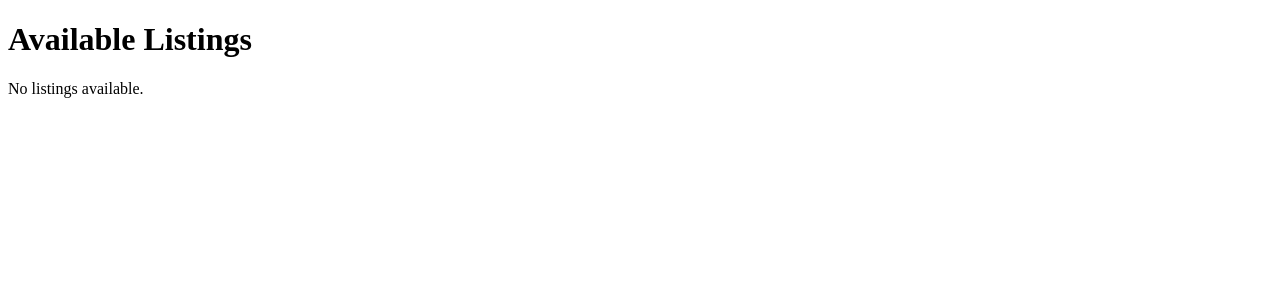
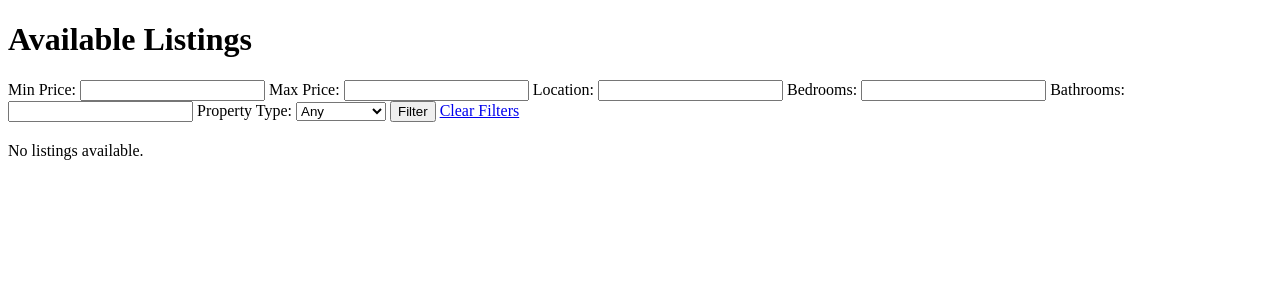
Before and after one commit to jdavidIP/Simple-Rentals, a Django app: page /listings/viewAll in a window 1280 px wide. Shown: the top 300 px of the page. Run offline with Django 5.2, Linux system fonts and the light colour scheme; data that the repository does not hold is empty.

Commit message:
Add basic filtering functionality for listings in viewAll template

```diff
--- a/simpleRentals/marketplace/templates/listings/viewAll.html
+++ b/simpleRentals/marketplace/templates/listings/viewAll.html
@@ -19,18 +19,44 @@
             color: blue;
             text-decoration: underline;
         }
+        .filter-container {
+            margin-bottom: 20px;
+        }
     </style>
 </head>
 <body>
     <h1>Available Listings</h1>
+    <div class="filter-container">
+        <form method="get" action="{% url 'viewAllListings' %}">
+            <label for="min_price">Min Price:</label>
+            <input type="number" id="min_price" name="min_price" step="0.01" value="{{ filters.min_price }}">
+            <label for="max_price">Max Price:</label>
+            <input type="number" id="max_price" name="max_price" step="0.01" value="{{ filters.max_price }}">
+            <label for="location">Location:</label>
+            <input type="text" id="location" name="location" value="{{ filters.location }}">
+            <label for="bedrooms">Bedrooms:</label>
+            <input type="number" id="bedrooms" name="bedrooms" value="{{ filters.bedrooms }}">
+            <label for="bathrooms">Bathrooms:</label>
+            <input type="number" id="bathrooms" name="bathrooms" value="{{ filters.bathrooms }}">
+            <label for="property_type">Property Type:</label>
+            <select id="property_type" name="property_type">
+                <option value="">Any</option>
+                <option value="H" {% if filters.property_type == 'H' %}selected{% endif %}>House</option>
+                <option value="A" {% if filters.property_type == 'A' %}selected{% endif %}>Apartment</option>
+                <option value="C" {% if filters.property_type == 'C' %}selected{% endif %}>Condo</option>
+                <option value="T" {% if filters.property_type == 'T' %}selected{% endif %}>Townhouse</option>
+                <option value="O" {% if filters.property_type == 'O' %}selected{% endif %}>Other</option>
+            </select>
+            <button type="submit">Filter</button>
+            <a href="{% url 'viewAllListings' %}" class="button">Clear Filters</a>
+        </form>
+    </div>
     {% for listing in listings %}
         <div class="listing-container">
-            {% if listing.pictures.all %}
-                {% for picture in listing.pictures.all %}
-                    <img src="{{ picture.image.url }}" alt="Listing Image" style="max-width: 300px;">
-                {% endfor %}
+            {% if listing.primary_image %}
+                <img src="{{ listing.primary_image.image.url }}" alt="Listing Image" style="max-width: 300px;">
             {% else %}
-            <img src="/static/img/placeholder.jpg" alt="No Image Available" style="max-width: 300px;">
+                <img src="/static/img/placeholder.jpg" alt="No Image Available" style="max-width: 300px;">
             {% endif %}
             <p><strong>Price:</strong> ${{ listing.price }}</p>
             <p><strong>Property Type:</strong> {{ listing.get_property_type_display }}</p>
@@ -51,27 +77,15 @@
                 </form>
             {% endif %}
 
-            <span class="expand-btn" onclick="toggleDetails('details-{{ listing.id }}')">Show More</span>
+            <form action="{% url 'view_listing' listing.id %}" method="get" style="display:inline;">
+                {% csrf_token %}
+                <button type="submit">View More</button>
+            </form>
 
-            <div id="details-{{ listing.id }}" class="hidden">
-                <p><strong>Payment Type:</strong> {{ listing.get_payment_type_display }}</p>
-                <p><strong>Sqft Area:</strong> {{ listing.sqft_area }}</p>
-                <p><strong>Pet Friendly:</strong> {% if listing.pet_friendly %} Yes {% else %} No {% endif %}</p>
-                <p><strong>Description:</strong> {{ listing.description }}</p>
-                <p><strong>Parking Spaces:</strong> {{ listing.parking_spaces }}</p>
-                <p><strong>Heating:</strong> {% if listing.heating %} Yes {% else %} No {% endif %}</p>
-                <p><strong>laundry_type:</strong> {{ listing.get_laundry_type_display }}</p>
-            </div>
         </div>
     {% empty %}
         <p>No listings available.</p>
     {% endfor %}
 
-    <script>
-        function toggleDetails(id) {
-            const details = document.getElementById(id);
-            details.classList.toggle('hidden');
-        }
-    </script>
 </body>
 </html>
--- a/simpleRentals/marketplace/views.py
+++ b/simpleRentals/marketplace/views.py
@@ -3,6 +3,7 @@ from django.contrib import messages
 from django.contrib.auth import login
 from django.contrib.auth.decorators import login_required
 from django.utils.timezone import now
+from django.db.models import Q
 
 from .models import Listing, ListingPicture, Conversation, Message
 from .forms import UserRegistrationForm, ListingPostingForm, MessageForm
@@ -89,7 +90,35 @@ def send_message(request, conversation_id):
 
 def viewAllListings(request):
     listings = Listing.objects.all()
-    return render(request, 'listings/viewAll.html', {'listings': listings})
+    filters = request.GET
+
+    # Get filter parameters
+    min_price = filters.get('min_price')
+    max_price = filters.get('max_price')
+    location = filters.get('location')
+    bedrooms = filters.get('bedrooms')
+    bathrooms = filters.get('bathrooms')
+    property_type = filters.get('property_type')
+
+    # Apply filters
+    if min_price:
+        listings = listings.filter(price__gte=min_price)
+    if max_price:
+        listings = listings.filter(price__lte=max_price)
+    if location:
+        listings = listings.filter(Q(street_address__icontains=location) | Q(city__icontains=location))
+    if bedrooms:
+        listings = listings.filter(bedrooms__gte=bedrooms)
+    if bathrooms:
+        listings = listings.filter(bathrooms__gte=bathrooms)
+    if property_type:
+        listings = listings.filter(property_type=property_type)
+
+    # Add primary image to each listing
+    for listing in listings:
+        listing.primary_image = listing.pictures.filter(is_primary=True).first()
+
+    return render(request, 'listings/viewAll.html', {'listings': listings, 'filters': filters})
 
 def post_listing(request):
     if not request.user.is_authenticated:
```
